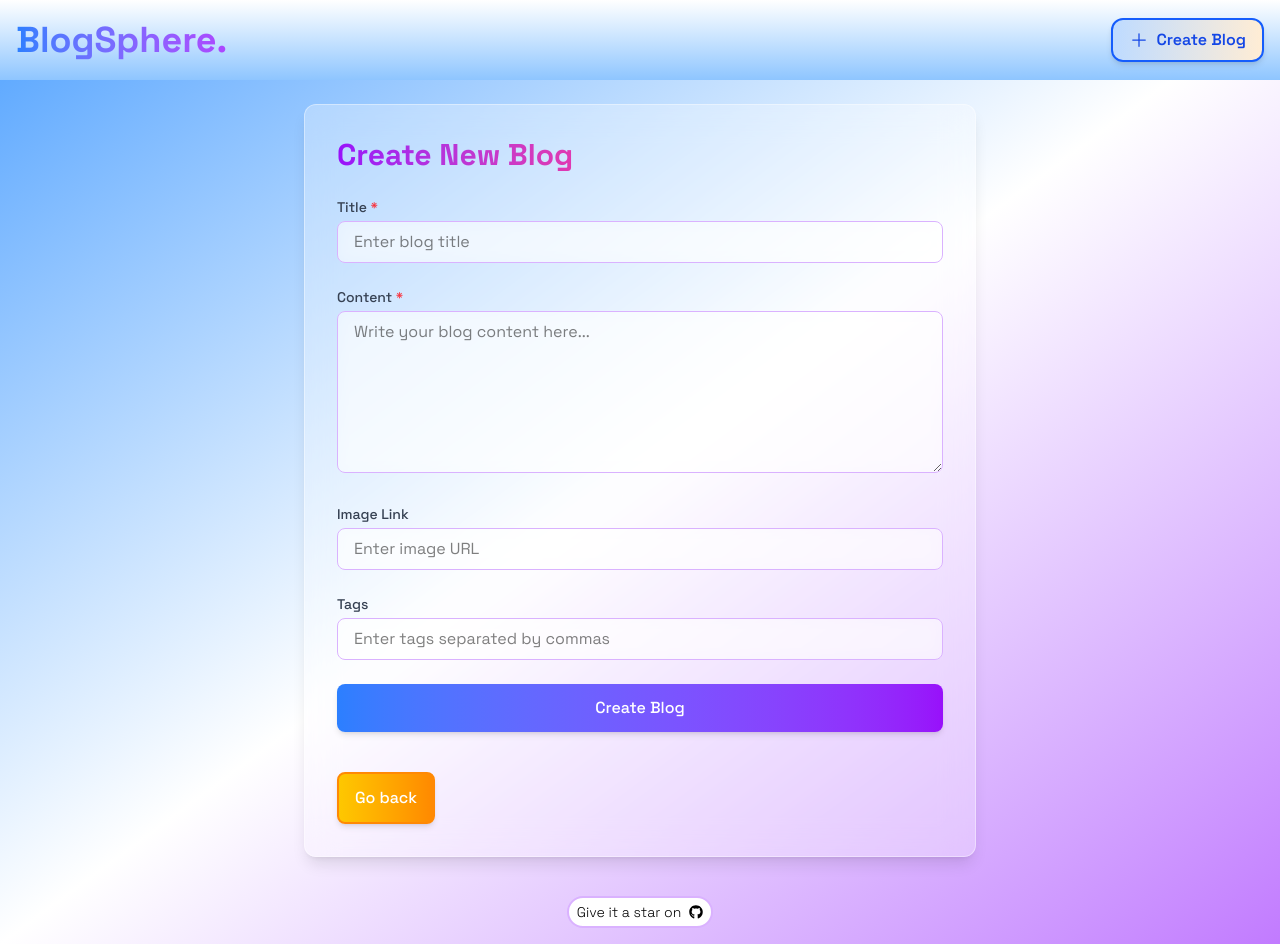
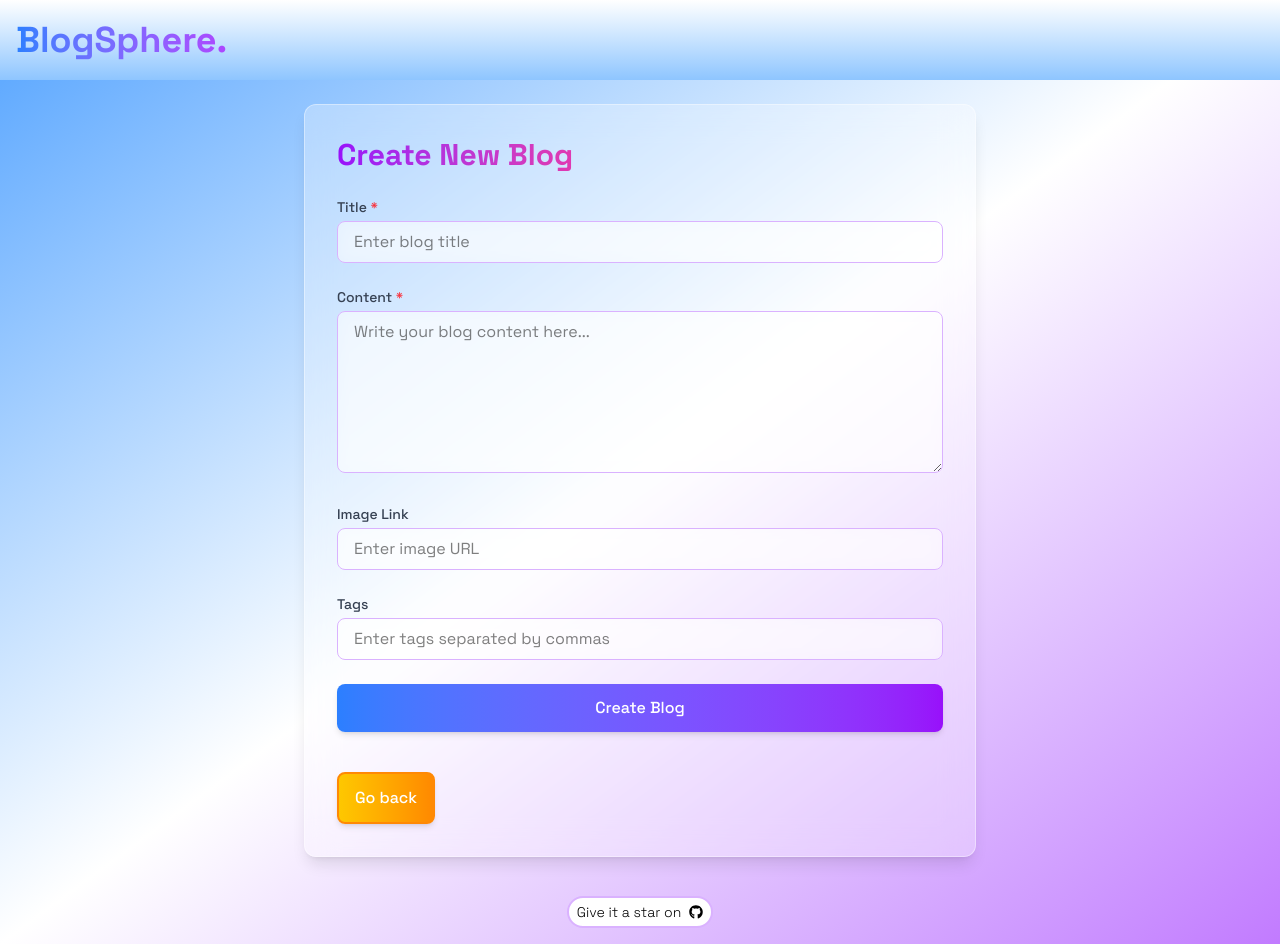
Before and after one commit to Yashxp1/Blog-App, a React (Vite) app in the folder client/: page /blogs/create in a window 1280 px wide. Built offline with nearby package versions, Linux system fonts and the light colour scheme.

Commit message:
FIx create blog nav button

```diff
--- a/client/src/components/Navbar.tsx
+++ b/client/src/components/Navbar.tsx
@@ -14,7 +14,7 @@ const Navbar = () => {
     restDelta: 0.001,
   });
 
-  const location = useLocation()
+  const location = useLocation();
 
   const navHeight = useTransform(scrollYProgress, [0, 0.1], ['5rem', '3.5rem']);
 
@@ -71,10 +71,7 @@ const Navbar = () => {
             </motion.span>
           </Link>
         </motion.div>
-         {/* {
-
-         } */}
-
+        {location.pathname === `/blogs` && (
           <Link to={'/blogs/create'}>
             <motion.div
               className="bg-gradient-to-r from-blue-200 to-orange-100
@@ -112,6 +109,9 @@ const Navbar = () => {
               </motion.button>
             </motion.div>
           </Link>
+        )}
+
+
       </div>
       <motion.div
         style={{ scaleX }}
```
Lines whose indentation alone changed are shown as unchanged.
